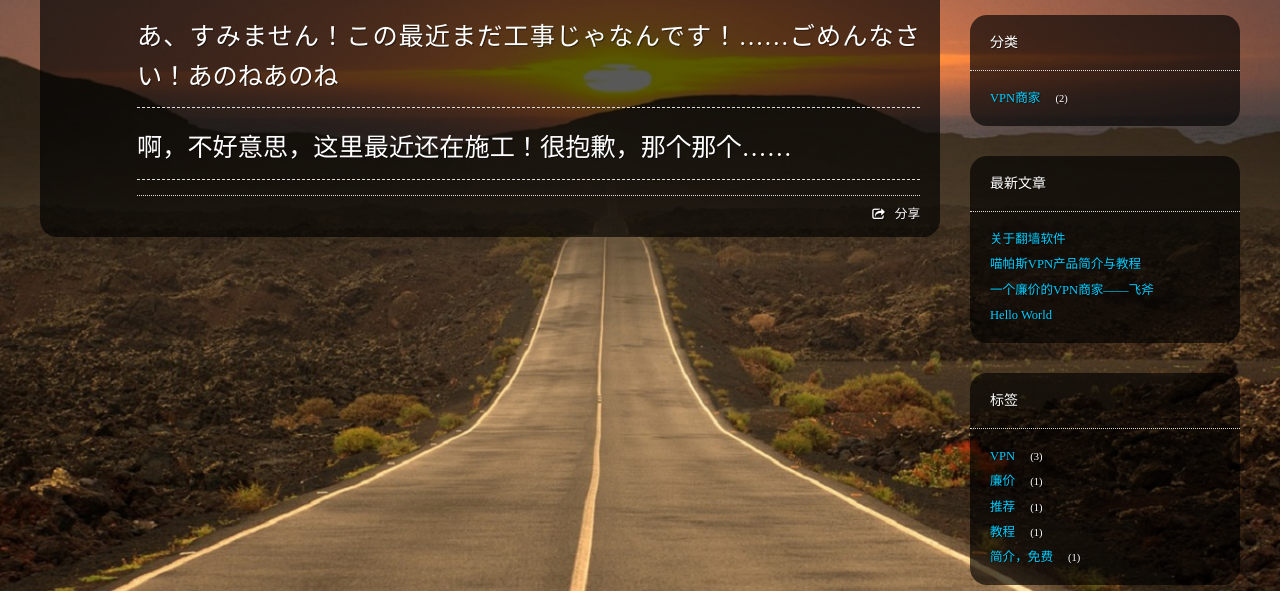
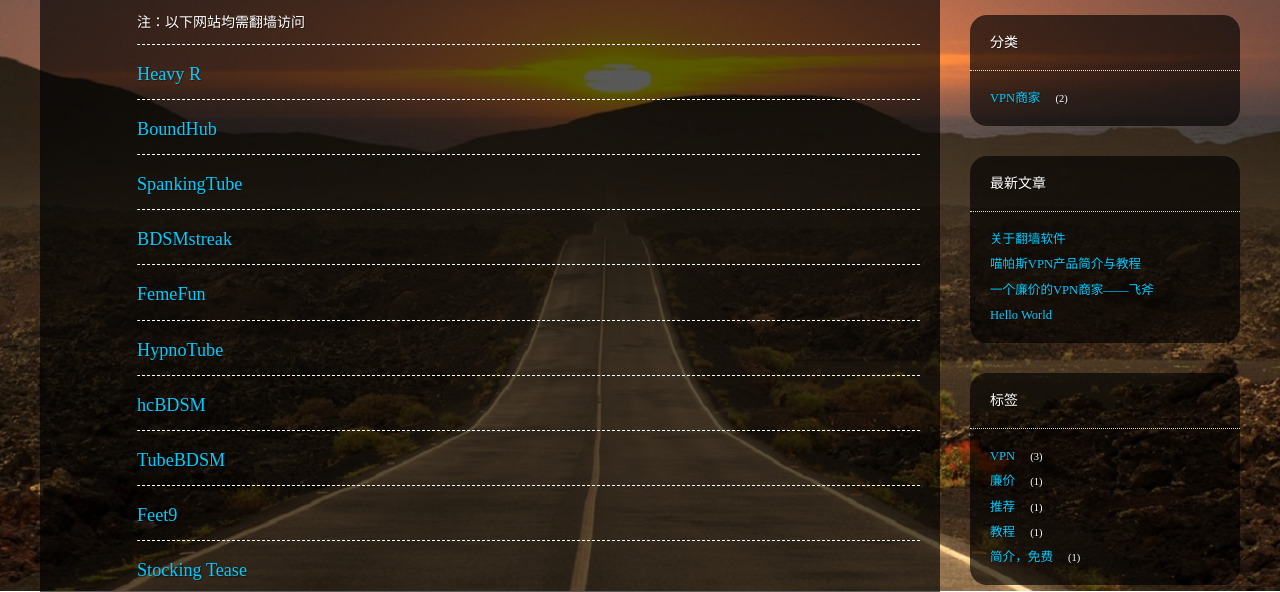
Before and after one commit to taylor-3524/taylor-3524.github.io, a plain HTML site: page henti/index.html in a window 1280 px wide. Shown: the part 209-801 px from the top of the page. Drawn offline with Linux system fonts and the light colour scheme; a script that the page names is missing.

Commit message:
Site updated: 2019-04-17 08:11:12

```diff
--- a/henti/index.html
+++ b/henti/index.html
@@ -74,7 +74,21 @@
     </header>
     <div class="entry">
 
-        <h1 id="あ、すみません！この最近まだ工事じゃなんです！……ごめんなさい！あのねあのね"><a href="#あ、すみません！この最近まだ工事じゃなんです！……ごめんなさい！あのねあのね" class="headerlink" title="あ、すみません！この最近まだ工事じゃなんです！……ごめんなさい！あのねあのね"></a>あ、すみません！この最近まだ工事じゃなんです！……ごめんなさい！あのねあのね</h1><h1 id="啊，不好意思，这里最近还在施工！很抱歉，那个那个……"><a href="#啊，不好意思，这里最近还在施工！很抱歉，那个那个……" class="headerlink" title="啊，不好意思，这里最近还在施工！很抱歉，那个那个……"></a>啊，不好意思，这里最近还在施工！很抱歉，那个那个……</h1>
+        <p>注：以下网站均需翻墙访问</p>
+<hr>
+<h3 id="Heavy-R"><a href="#Heavy-R" class="headerlink" title="Heavy R"></a><a href="https://www.heavy-r.com/?id=theporndude.com" target="_blank" rel="noopener">Heavy R</a></h3><hr>
+<h3 id="BoundHub"><a href="#BoundHub" class="headerlink" title="BoundHub"></a><a href="https://www.boundhub.com/" target="_blank" rel="noopener">BoundHub</a></h3><hr>
+<h3 id="SpankingTube"><a href="#SpankingTube" class="headerlink" title="SpankingTube"></a><a href="https://www.spankingtube.com/" target="_blank" rel="noopener">SpankingTube</a></h3><hr>
+<h3 id="BDSMstreak"><a href="#BDSMstreak" class="headerlink" title="BDSMstreak"></a><a href="https://bdsmstreak.com/" target="_blank" rel="noopener">BDSMstreak</a></h3><hr>
+<h3 id="FemeFun"><a href="#FemeFun" class="headerlink" title="FemeFun"></a><a href="https://femefun.com/" target="_blank" rel="noopener">FemeFun</a></h3><hr>
+<h3 id="HypnoTube"><a href="#HypnoTube" class="headerlink" title="HypnoTube"></a><a href="https://theporndude.com/zh/3650/hypnotube" target="_blank" rel="noopener">HypnoTube</a></h3><hr>
+<h3 id="hcBDSM"><a href="#hcBDSM" class="headerlink" title="hcBDSM"></a><a href="https://theporndude.com/zh/3225/hcbdsm" target="_blank" rel="noopener">hcBDSM</a></h3><hr>
+<h3 id="TubeBDSM"><a href="#TubeBDSM" class="headerlink" title="TubeBDSM"></a><a href="https://theporndude.com/zh/3200/tubebdsm" target="_blank" rel="noopener">TubeBDSM</a></h3><hr>
+<h3 id="Feet9"><a href="#Feet9" class="headerlink" title="Feet9"></a><a href="https://theporndude.com/zh/1870/feet9" target="_blank" rel="noopener">Feet9</a></h3><hr>
+<h3 id="Stocking-Tease"><a href="#Stocking-Tease" class="headerlink" title="Stocking Tease"></a><a href="https://theporndude.com/zh/3775/stockingtease" target="_blank" rel="noopener">Stocking Tease</a></h3><hr>
+<h3 id="BallBustingTube"><a href="#BallBustingTube" class="headerlink" title="BallBustingTube"></a><a href="https://theporndude.com/zh/281/ballbustingtube" target="_blank" rel="noopener">BallBustingTube</a></h3><hr>
+<h3 id="PunishBang"><a href="#PunishBang" class="headerlink" title="PunishBang"></a><a href="https://theporndude.com/zh/2831/punishbang" target="_blank" rel="noopener">PunishBang</a></h3><hr>
+
 
     </div>
 
```
Also changed, not shown: Resource/index.html (+1 -1 lines).
